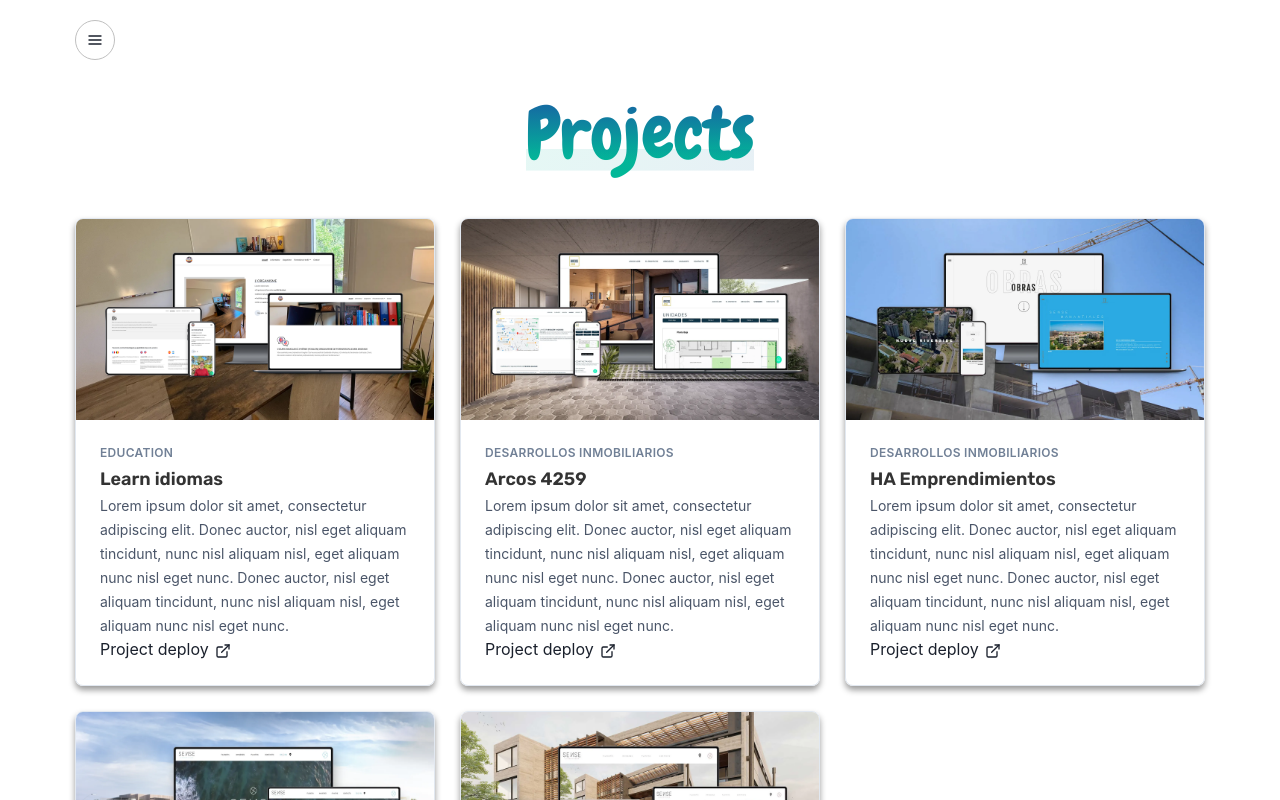
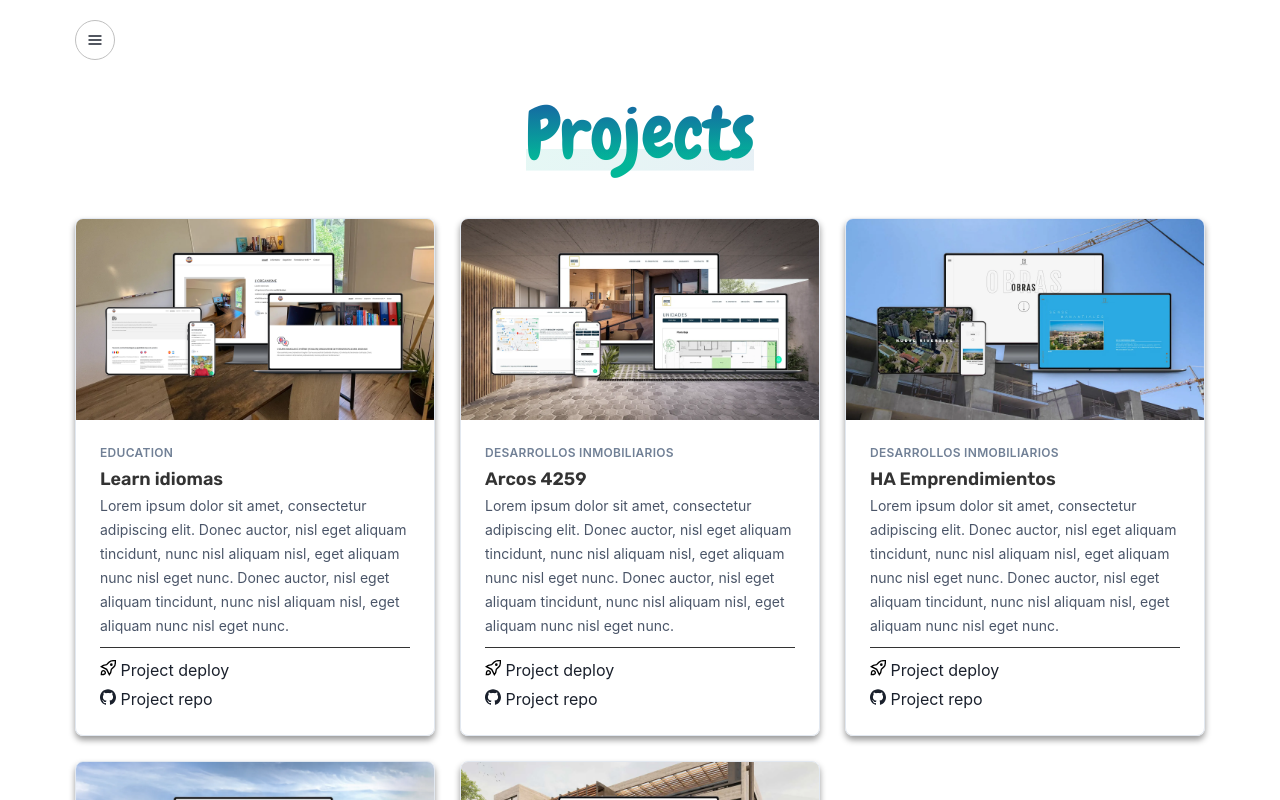
Before and after one commit to julianbattaglino/react-portfolio, a React (Create React App) app: page /proyectos in a window 1280 px wide. Shown: the top 800 px of the page. Built offline with nearby package versions, Linux system fonts and the light colour scheme.

Commit message:
projects components

```diff
--- a/src/components/Projects/Projects.css
+++ b/src/components/Projects/Projects.css
@@ -15,6 +15,25 @@
     font-size: 18px;
 }
 
+.pd-5 {
+    padding-top: 5px;
+}
+
+.pd-10 {
+    padding-top: 10px;
+}
+
+.pb-10 {
+    padding-bottom: 10px;
+}
+
+.border-bottom {
+    border-bottom: 1px solid #333333;
+}
+.inline {
+    display: inline;
+}
+
 @media (max-width: 768px) {
     .grid-container {
         grid-template-columns: 1fr;
--- a/src/components/Projects/Projects.js
+++ b/src/components/Projects/Projects.js
@@ -1,6 +1,8 @@
 import "./Projects.css";
 import { Box, Image, Link } from '@chakra-ui/react'
 import { ExternalLinkIcon } from '@chakra-ui/icons'
+import { SiGithub } from "react-icons/si";
+import { GrDeploy } from "react-icons/gr";
 import ProjectsMock from "../ProjectsMock/ProjectsMock";
 import React, { useState, useEffect } from "react";
 
@@ -36,16 +38,23 @@ const Projects = () => {
               {project.title}
             </Box>
 
-            <Box>
+            <Box className="pb-10 border-bottom">
               <Box as='span' color='gray.600' fontSize='sm'>
                 {project.description}
               </Box>
             </Box>
 
-            <Box>
+            <Box className="pd-10">
               <Link href={project.deployed} isExternal>
-                Project deploy <ExternalLinkIcon mx='2px' />
-              </Link>            </Box>
+              <GrDeploy className="inline" /> Project deploy
+              </Link>
+            </Box>
+            <Box className="pd-5">
+              <Link href={project.repo} isExternal>
+              <SiGithub className="inline" /> Project repo
+              </Link>
+            </Box>
+
 
 
           </Box>
```
